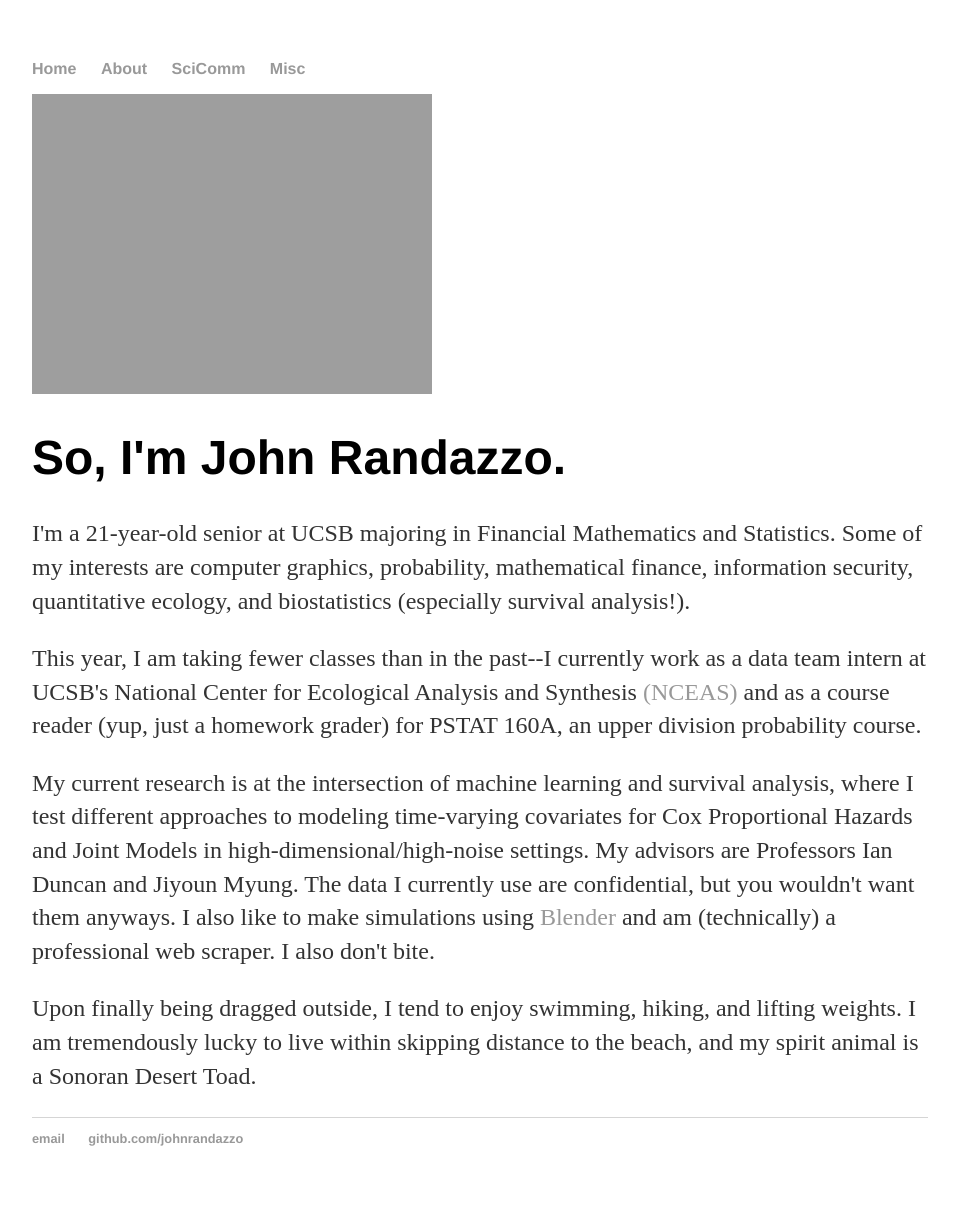
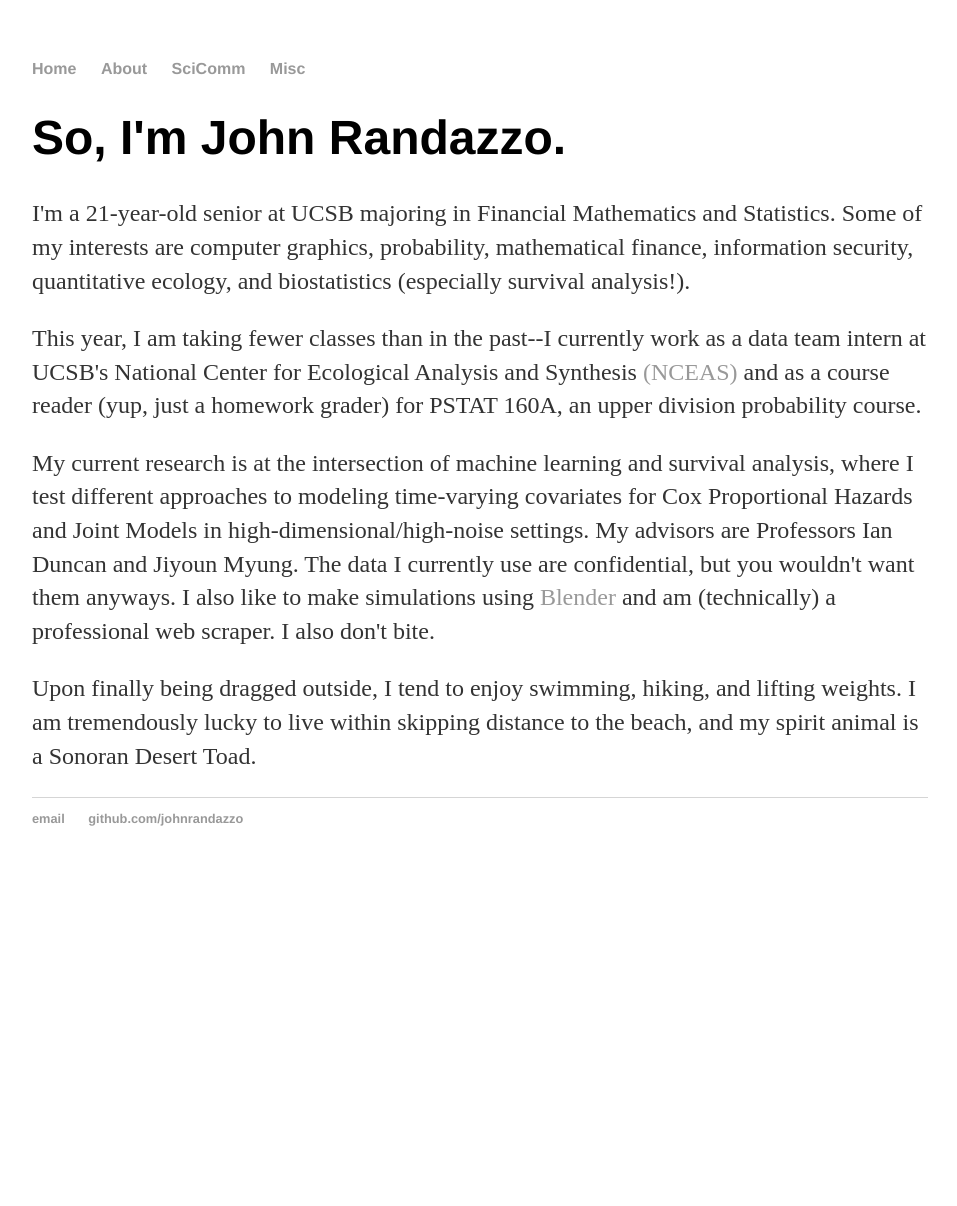
Before and after one commit to johnrandazzo/johnrandazzo.github.io, a Jekyll site: the page built from about/index.html, in a window 1280 px wide. Shown: the whole page, without its empty margins (160-1117 px from the left). Built offline with Jekyll 4.4.1, drawn with Linux system fonts in a browser that asks for light colours; after the commit the page ends 900 px from its top, so only the background shows below that.

Commit message:
Update index.html

```diff
--- a/about/index.html
+++ b/about/index.html
@@ -2,8 +2,6 @@
 layout: default
 title: About Me
 ---
-
-<img src="/johnrandazzo.github.io/blob/master/pics/IMG_1127%20(1).PNG" alt="hi" class="inline"/>
 
 <div class="blurb">
 	<h1>So, I'm John Randazzo.</h1>
```
